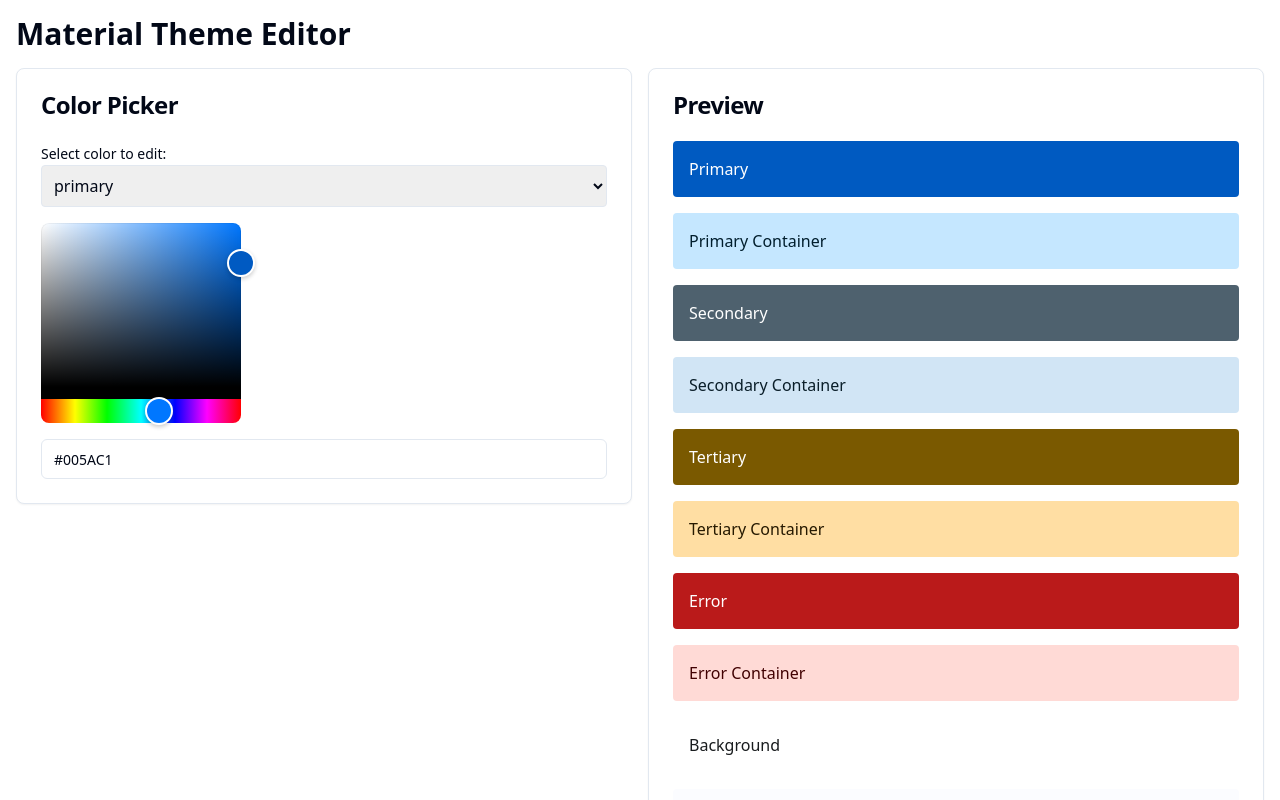
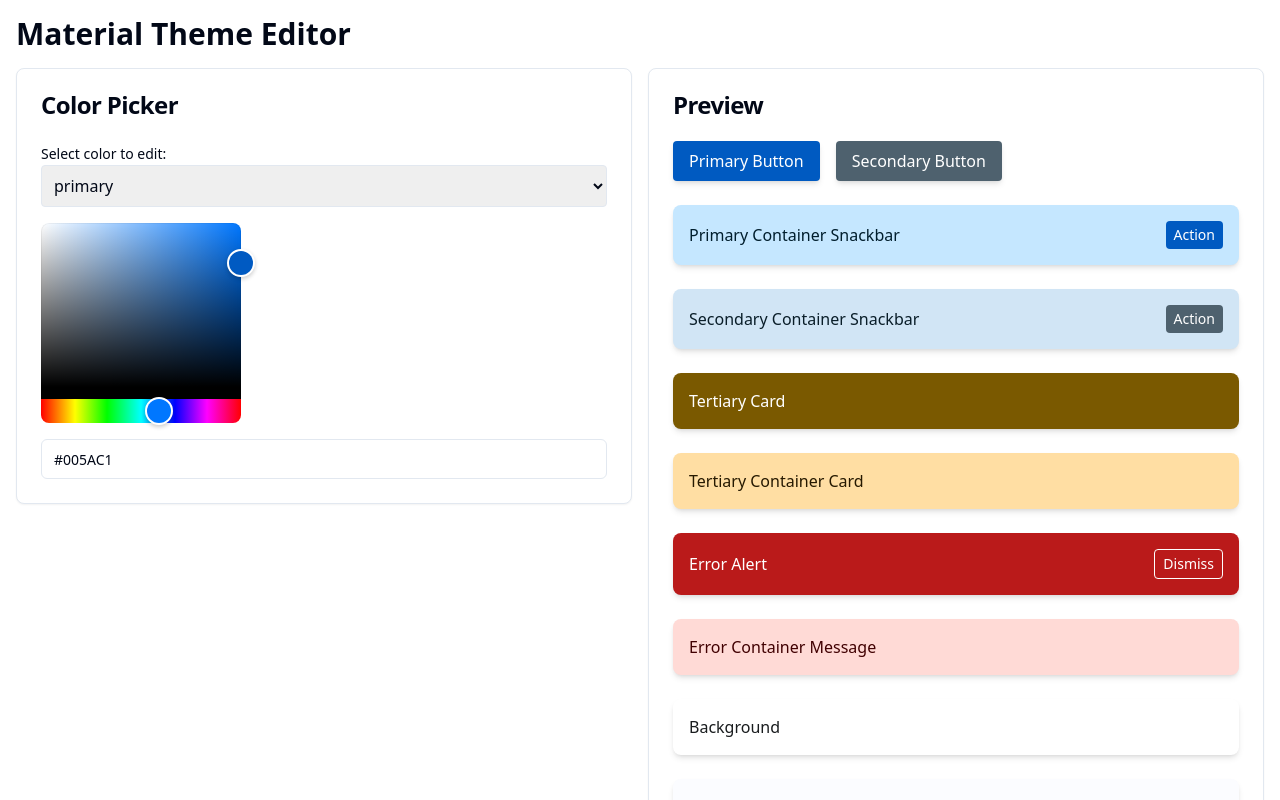
Before and after one commit to GPT-Engineer-App/colorcraft-visualizer, a React (Vite) app: page /theme-editor in a window 1280 px wide. Shown: the top 800 px of the page. Built offline with nearby package versions, Linux system fonts and the light colour scheme.

Commit message:
GPT Engineer Update [skip gpt_engineer]

```diff
--- a/src/pages/ThemeEditor.jsx
+++ b/src/pages/ThemeEditor.jsx
@@ -377,38 +377,43 @@ const ThemeEditor = () => {
               <CardTitle>Preview</CardTitle>
             </CardHeader>
             <CardContent>
-              <div className="space-y-4">
-                <div style={{ backgroundColor: theme.colors.primary, color: theme.colors.onPrimary }} className="p-4 rounded">
-                  Primary
+              <div className="space-y-6">
+                <div className="flex space-x-4">
+                  <button style={{ backgroundColor: theme.colors.primary, color: theme.colors.onPrimary }} className="px-4 py-2 rounded shadow-md">
+                    Primary Button
+                  </button>
+                  <button style={{ backgroundColor: theme.colors.secondary, color: theme.colors.onSecondary }} className="px-4 py-2 rounded shadow-md">
+                    Secondary Button
+                  </button>
                 </div>
-                <div style={{ backgroundColor: theme.colors.primaryContainer, color: theme.colors.onPrimaryContainer }} className="p-4 rounded">
-                  Primary Container
+                <div style={{ backgroundColor: theme.colors.primaryContainer, color: theme.colors.onPrimaryContainer }} className="p-4 rounded-lg shadow-md flex items-center justify-between">
+                  <span>Primary Container Snackbar</span>
+                  <button style={{ backgroundColor: theme.colors.primary, color: theme.colors.onPrimary }} className="px-2 py-1 rounded text-sm">Action</button>
                 </div>
-                <div style={{ backgroundColor: theme.colors.secondary, color: theme.colors.onSecondary }} className="p-4 rounded">
-                  Secondary
+                <div style={{ backgroundColor: theme.colors.secondaryContainer, color: theme.colors.onSecondaryContainer }} className="p-4 rounded-lg shadow-md flex items-center justify-between">
+                  <span>Secondary Container Snackbar</span>
+                  <button style={{ backgroundColor: theme.colors.secondary, color: theme.colors.onSecondary }} className="px-2 py-1 rounded text-sm">Action</button>
                 </div>
-                <div style={{ backgroundColor: theme.colors.secondaryContainer, color: theme.colors.onSecondaryContainer }} className="p-4 rounded">
-                  Secondary Container
+                <div style={{ backgroundColor: theme.colors.tertiary, color: theme.colors.onTertiary }} className="p-4 rounded-lg shadow-md">
+                  Tertiary Card
                 </div>
-                <div style={{ backgroundColor: theme.colors.tertiary, color: theme.colors.onTertiary }} className="p-4 rounded">
-                  Tertiary
+                <div style={{ backgroundColor: theme.colors.tertiaryContainer, color: theme.colors.onTertiaryContainer }} className="p-4 rounded-lg shadow-md">
+                  Tertiary Container Card
                 </div>
-                <div style={{ backgroundColor: theme.colors.tertiaryContainer, color: theme.colors.onTertiaryContainer }} className="p-4 rounded">
-                  Tertiary Container
+                <div style={{ backgroundColor: theme.colors.error, color: theme.colors.onError }} className="p-4 rounded-lg shadow-md flex items-center justify-between">
+                  <span>Error Alert</span>
+                  <button style={{ border: `1px solid ${theme.colors.onError}`, color: theme.colors.onError }} className="px-2 py-1 rounded text-sm">Dismiss</button>
                 </div>
-                <div style={{ backgroundColor: theme.colors.error, color: theme.colors.onError }} className="p-4 rounded">
-                  Error
+                <div style={{ backgroundColor: theme.colors.errorContainer, color: theme.colors.onErrorContainer }} className="p-4 rounded-lg shadow-md">
+                  Error Container Message
                 </div>
-                <div style={{ backgroundColor: theme.colors.errorContainer, color: theme.colors.onErrorContainer }} className="p-4 rounded">
-                  Error Container
-                </div>
-                <div style={{ backgroundColor: theme.colors.background, color: theme.colors.onBackground }} className="p-4 rounded">
+                <div style={{ backgroundColor: theme.colors.background, color: theme.colors.onBackground }} className="p-4 rounded-lg shadow-md">
                   Background
                 </div>
-                <div style={{ backgroundColor: theme.colors.surface, color: theme.colors.onSurface }} className="p-4 rounded">
+                <div style={{ backgroundColor: theme.colors.surface, color: theme.colors.onSurface }} className="p-4 rounded-lg shadow-md">
                   Surface
                 </div>
-                <div style={{ backgroundColor: theme.colors.surfaceVariant, color: theme.colors.onSurfaceVariant }} className="p-4 rounded">
+                <div style={{ backgroundColor: theme.colors.surfaceVariant, color: theme.colors.onSurfaceVariant }} className="p-4 rounded-lg shadow-md">
                   Surface Variant
                 </div>
               </div>
```
